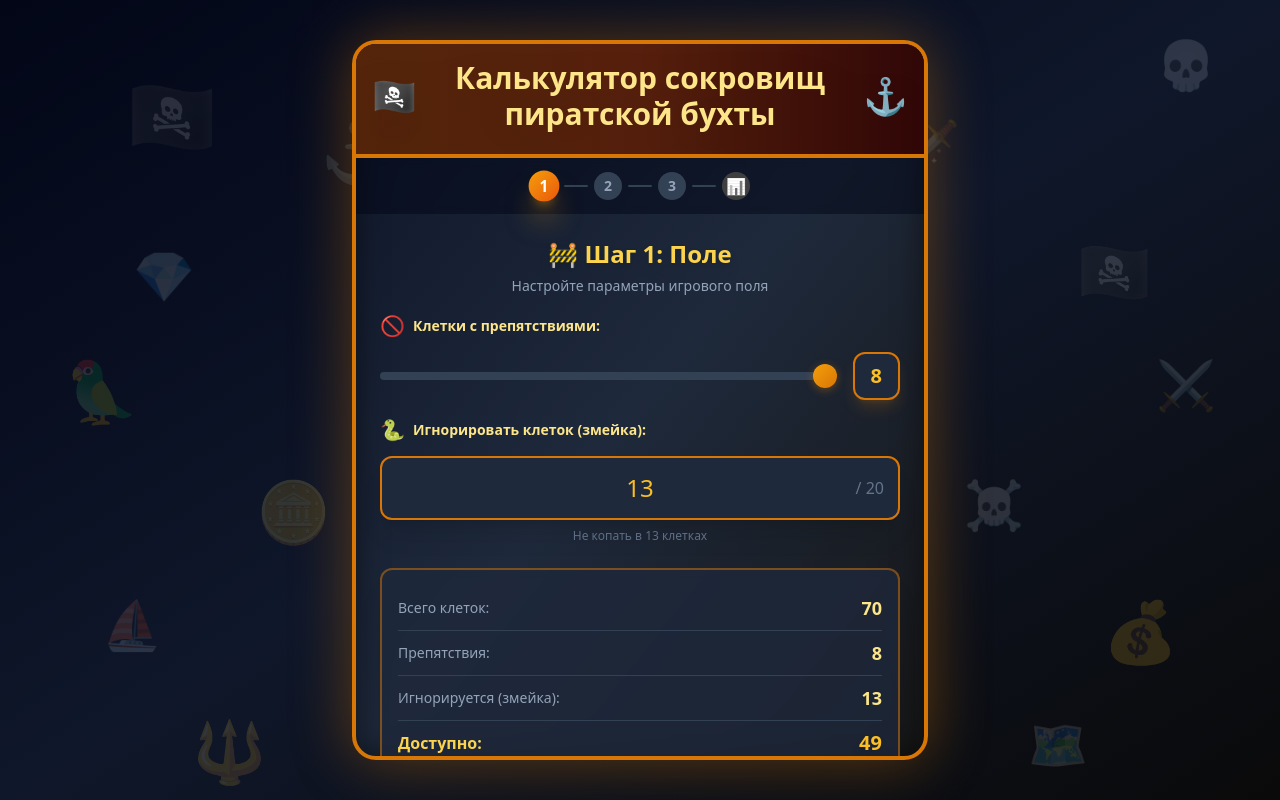
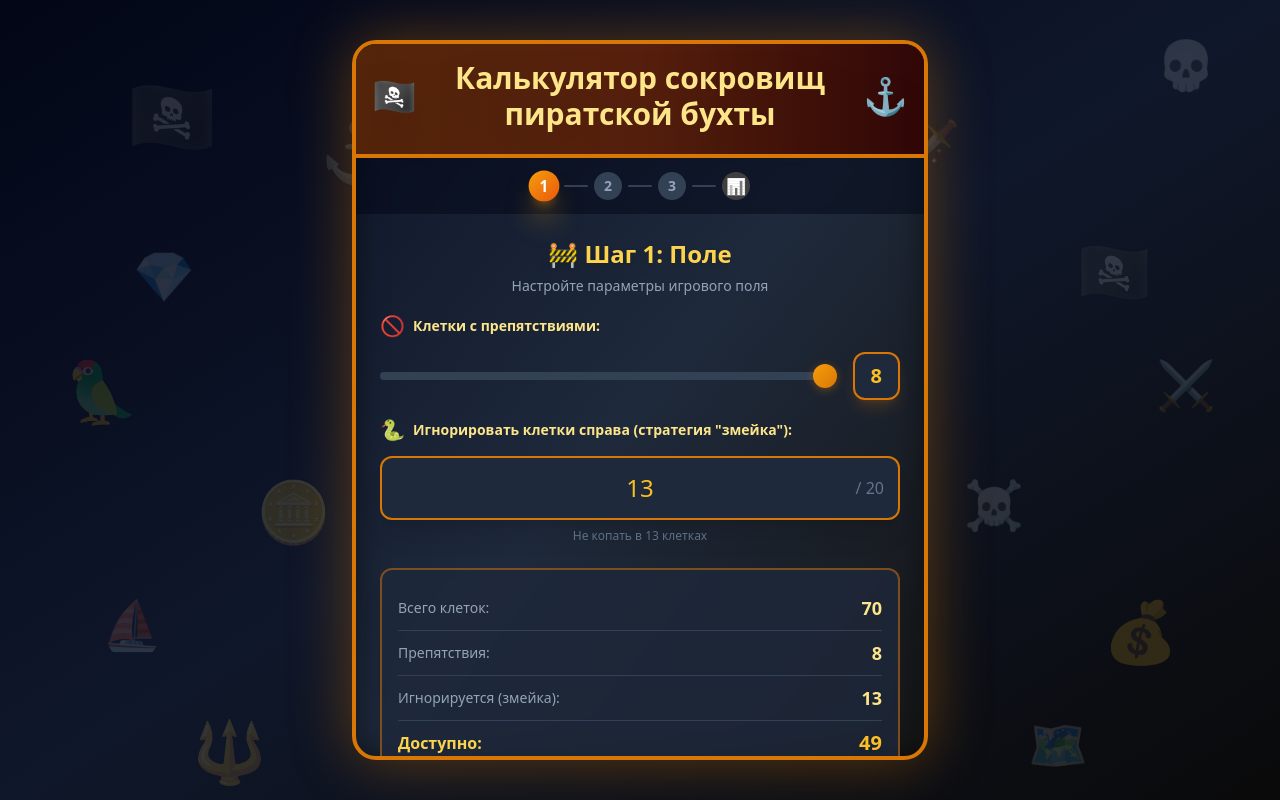
Before and after one commit to koinoike/probability-calculator, a React (Vite) app: page / in a window 1280 px wide. Built offline with nearby package versions, Linux system fonts and the light colour scheme.

Commit message:
fix a typo

```diff
--- a/src/App.tsx
+++ b/src/App.tsx
@@ -413,7 +413,7 @@ function App() {
                 <div className="mb-2 md:mb-4">
                   <label className="flex items-center gap-1.5 md:gap-2 text-[10px] md:text-sm font-semibold text-amber-200 mb-1.5 md:mb-3">
                     <span className="text-sm md:text-xl">🐍</span>
-                    Игнорировать клеток (змейка):
+                    Игнорировать клетки справа (стратегия "змейка"):
                   </label>
                   <div className="relative">
                     <input
```
